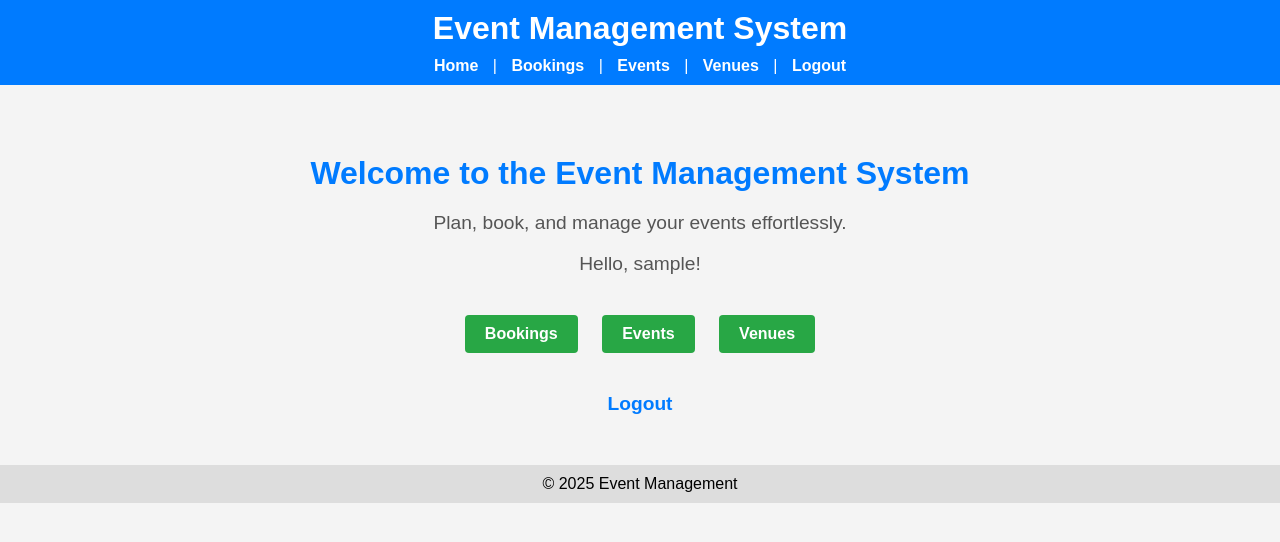
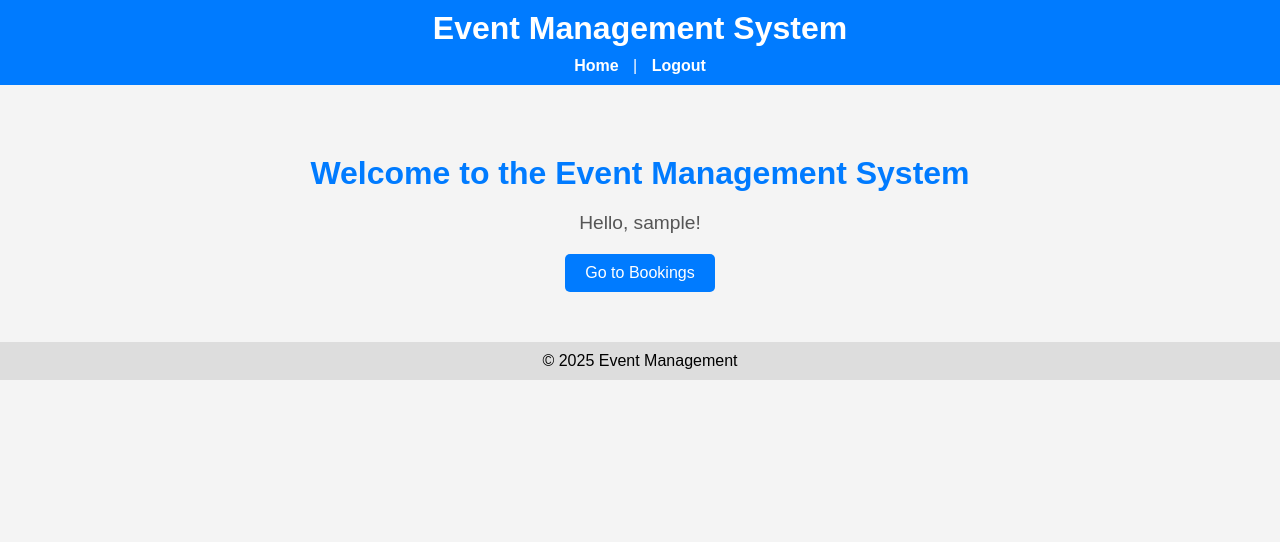
Before and after one commit to Chenda001/event_management_foxtrot, a Django app: page /accounts/ in a window 1280 px wide. Shown: the top 542 px of the page. Run offline with Django 5.2, Linux system fonts and the light colour scheme; the visitor is signed in with stand-in values (Sample User, id 1).

Commit message:
corrected base and home page

```diff
--- a/bookings/templates/bookings/home.html
+++ b/bookings/templates/bookings/home.html
@@ -1,3 +1,5 @@
+{% extends 'base.html' %}
+{% block content %}
 <!DOCTYPE html>
 <html>
 
@@ -12,3 +14,4 @@
 </body>
 
 </html>
+{% endblock %}
--- a/bookings/urls.py
+++ b/bookings/urls.py
@@ -1,8 +1,9 @@
 from django.urls import path
 from . import views
+app_name = 'bookings'
 
 urlpatterns = [
     path('book/', views.create_booking, name='create_booking'),
     path('venues/', views.venue_list, name='venue_list'),
-    path('', views.booking_home, name='booking_home'),
+    path('', views.home, name='home'),
 ]
--- a/event_mngt/urls.py
+++ b/event_mngt/urls.py
@@ -20,7 +20,7 @@ from django.urls import path, include
 urlpatterns = [
     path('admin/', admin.site.urls),
     path('accounts/', include('accounts.urls')),
-    path('bookings/', include('bookings.urls')),
+    path('bookings/', include('bookings.urls', namespace='bookings')),
 
 ]
 
--- a/templates/base.html
+++ b/templates/base.html
@@ -49,9 +49,6 @@
   <nav>
     {% if user.is_authenticated %}
       <a href="{% url 'home' %}">Home</a> |
-      <a href="{% url 'bookings' %}">Bookings</a> |
-      <a href="{% url 'events' %}">Events</a> |
-      <a href="{% url 'venues' %}">Venues</a> |
       <a href="{% url 'logout' %}">Logout</a>
     {% else %}
       <a href="{% url 'login' %}">Login</a> |
--- a/templates/home.html
+++ b/templates/home.html
@@ -21,54 +21,36 @@
   }
 
   .home a {
-    color: #007BFF;
+    display: inline-block;
+    margin: 10px;
+    padding: 10px 20px;
+    background-color: #007BFF;
+    color: white;
     text-decoration: none;
-    font-weight: bold;
+    border-radius: 5px;
   }
 
   .home a:hover {
-    text-decoration: underline;
-  }
-
-  .nav-links {
-    margin: 30px 0;
-  }
-
-  .nav-links a {
-    display: inline-block;
-    margin: 10px;
-    padding: 10px 20px;
-    background: #28a745;
-    color: #fff;
-    text-decoration: none;
-    border-radius: 4px;
-  }
-
-  .nav-links a:hover {
-    background: #218838;
+    background-color: #0056b3;
   }
 
   .logout {
     margin-top: 20px;
   }
+
 </style>
 
 <section class="home">
   <h2>Welcome to the Event Management System</h2>
-  <p>Plan, book, and manage your events effortlessly.</p>
+
 
   {% if user.is_authenticated %}
     <p>Hello, {{ user.username }}!</p>
 
-    <div class="nav-links">
-      <a href="{% url 'bookings:home' %}">Bookings</a>
-      <a href="{% url 'events:home' %}">Events</a>
-      <a href="{% url 'venues:home' %}">Venues</a>
+    <div class="app-links">
+      <a href="{% url 'bookings:home' %}">Go to Bookings</a>
     </div>
 
-    <div class="logout">
-      <p><a href="{% url 'logout' %}">Logout</a></p>
-    </div>
 
   {% else %}
     <p><a href="{% url 'login' %}">Login</a> or <a href="{% url 'register' %}">Register</a> to get started.</p>
@@ -76,9 +58,3 @@
 </section>
 
 {% endblock %}
-
-{% block footer %}
-<footer style="text-align:center; margin-top:50px; color:#888;">
-  <p>&copy; 2025 Event Management</p>
-</footer>
-{% endblock %}
```
